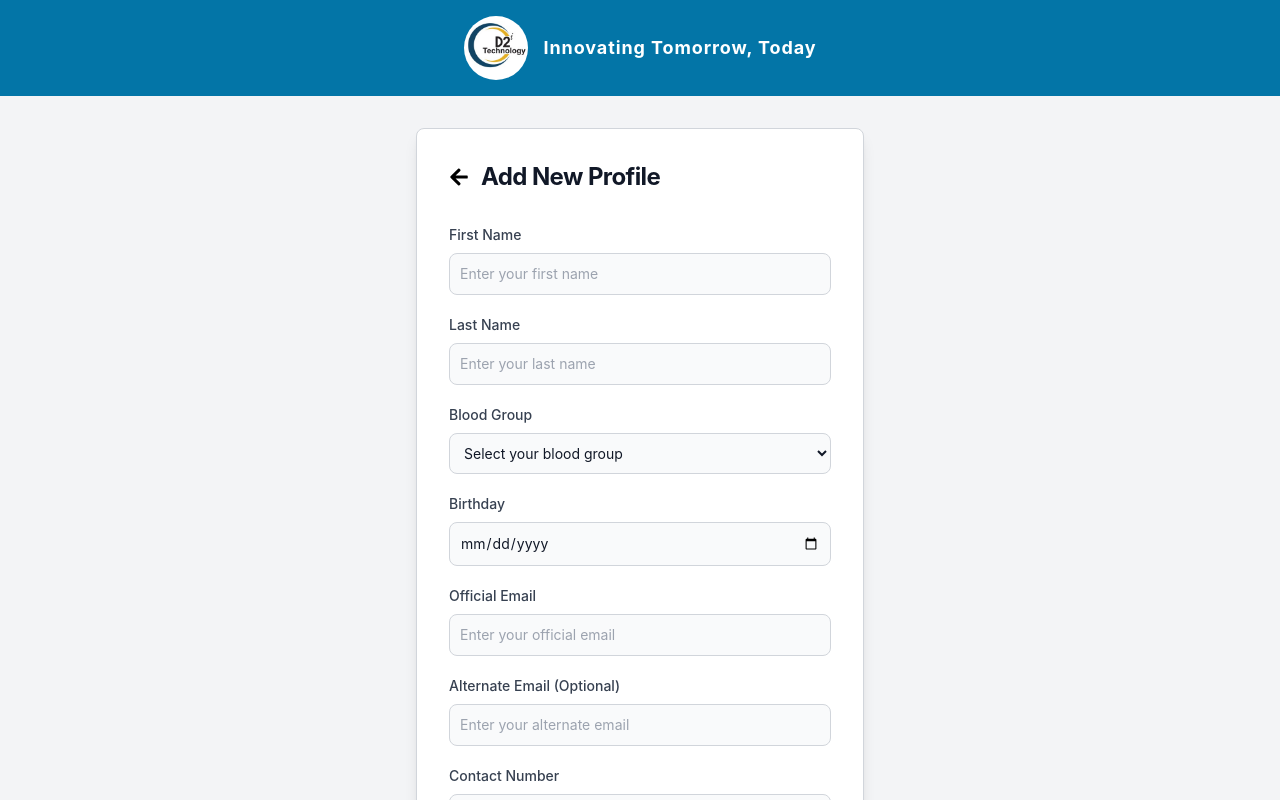
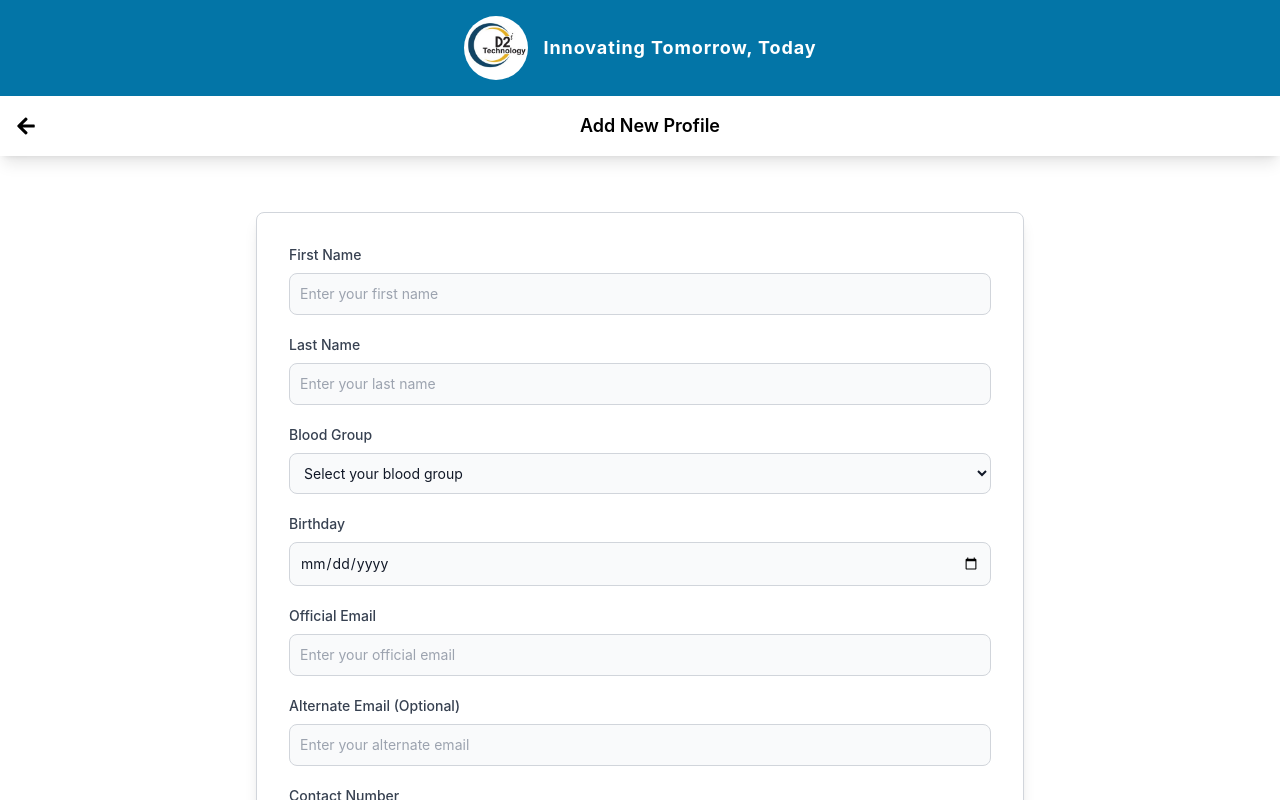
Before and after one commit to tushar-shukla-d2i/appFe, a React (Vite) app: page /user in a window 1280 px wide. Shown: the top 800 px of the page. Built offline with nearby package versions, Linux system fonts and the light colour scheme.

Commit message:
Make consistent chagne password and profile screen UI

```diff
--- a/src/pages/users/changePassword.jsx
+++ b/src/pages/users/changePassword.jsx
@@ -5,11 +5,11 @@
 import React from "react";
 import { useParams } from "react-router";
 import { useNavigate } from "react-router-dom";
-import { FaArrowLeft } from "react-icons/fa";
 import { Formik, Form, Field, ErrorMessage } from "formik";
 import * as Yup from "yup";
 
 import { commonApis } from "../../apis";
+import { ScreenHeader } from "../../components";
 
 const ChangePassword = () => {
   const navigate = useNavigate();
@@ -42,18 +42,11 @@ const ChangePassword = () => {
   };
 
   return (
-    <section className="bg-gray-100 flex justify-center h-screen">
-      <div className="w-full max-w-md">
+    <div className="bg-white">
+      <ScreenHeader title="Change Password" />
+
+      <div className="w-[60%] mx-auto mt-20">
         <div className="space-y-8 p-8 mt-8 bg-white rounded-lg shadow-lg border border-gray-300">
-          <div className="flex items-center mb-8">
-            <button onClick={handleBackClick} className="text-xl mr-3">
-              <FaArrowLeft />
-            </button>
-            <h1 className="text-xl font-bold leading-tight tracking-tight text-gray-900 md:text-2xl">
-              Change Password
-            </h1>
-          </div>
-
           <Formik
             enableReinitialize
             initialValues={{ password: "", confirmPassword: "" }}
@@ -116,7 +109,7 @@ const ChangePassword = () => {
           </Formik>
         </div>
       </div>
-    </section>
+    </div>
   );
 };
 
--- a/src/pages/users/manageUser.jsx
+++ b/src/pages/users/manageUser.jsx
@@ -5,11 +5,11 @@
 import React, { useEffect } from "react";
 import { useParams } from "react-router";
 import { useNavigate } from "react-router-dom";
-import { FaArrowLeft } from "react-icons/fa";
 import { Formik, Form, Field, ErrorMessage } from "formik";
 import * as Yup from "yup";
 
 import { userApis } from "../../apis";
+import { ScreenHeader } from "../../components";
 import { BLOOD_GROUPS, USER_DATA } from "../../constants";
 import { LocalStorageHelper } from "../../utils/HttpUtils";
 
@@ -85,18 +85,15 @@ const ManageUser = () => {
   };
 
   return (
-    <section className="bg-gray-100 flex justify-center items-center">
-      <div className="w-full max-w-md bg-white rounded-lg shadow-lg border border-gray-300">
-        <div className="p-6 space-y-4 md:space-y-6 sm:p-8">
-          <div className="flex items-center mb-8">
-            <button onClick={handleBackClick} className="text-xl mr-3">
-              <FaArrowLeft />
-            </button>
-            <h1 className="text-xl font-bold leading-tight tracking-tight text-gray-900 md:text-2xl">
-              {user_id ? "Edit" : "Add New"} {isMyProfile ? "Profile" : "User"}
-            </h1>
-          </div>
+    <div className="bg-white">
+      <ScreenHeader
+        title={`${user_id ? "Edit" : "Add New"} ${
+          isMyProfile ? "Profile" : "User"
+        }`}
+      />
 
+      <div className="w-[60%] mx-auto mt-14">
+        <div className="p-8 space-y-4 rounded-lg shadow-lg border border-gray-300">
           <Formik
             enableReinitialize
             initialValues={{
@@ -369,7 +366,7 @@ const ManageUser = () => {
           </Formik>
         </div>
       </div>
-    </section>
+    </div>
   );
 };
 
```
